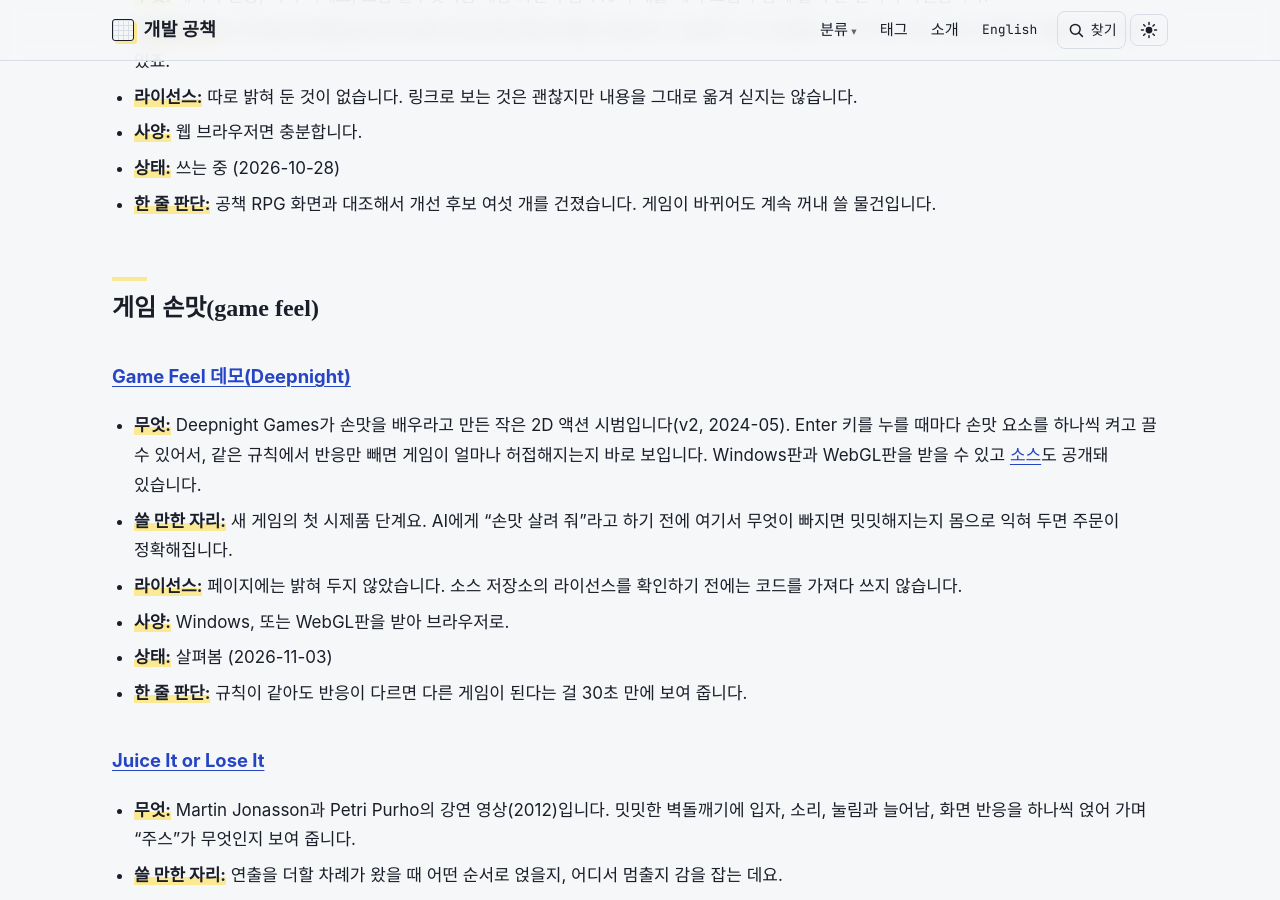
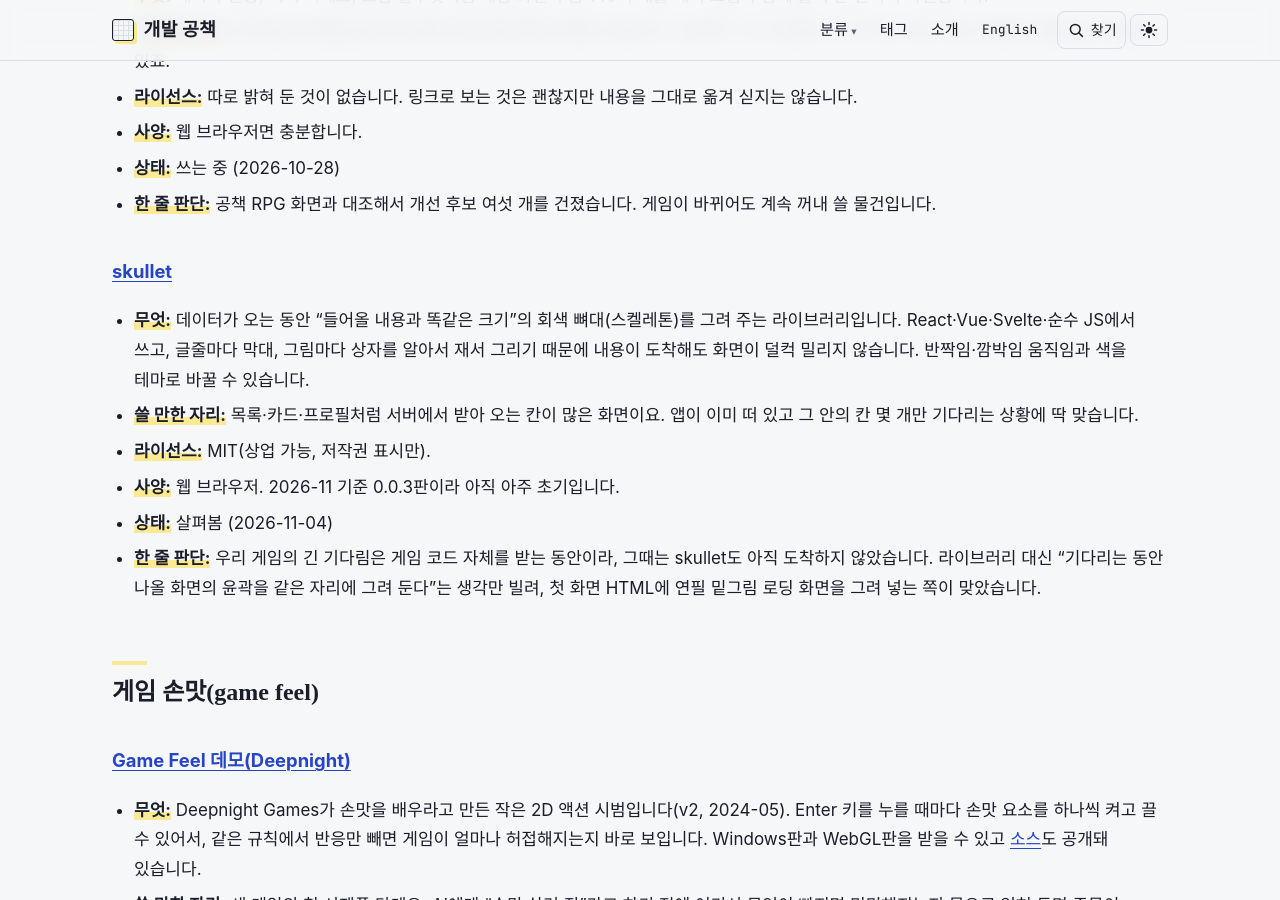
Before and after one commit to wh209302/wh209302.github.io, a Jekyll site: the page built from shelf.md, in a window 1280 px wide and 900 px high, scrolled down 5770 px. Built offline with Jekyll 4.4.1, drawn with Linux system fonts in a browser that asks for light colours; some web fonts are replaced.

Commit message:
기술 서랍: skullet(스켈레톤 로딩) 한 칸 더함
Co-Authored-By: Claude Opus 5.5 <noreply@anthropic.com>
Claude-Session: https://claude.ai/code/session_01LdZGhV1Vb1icygKxJUXdvE

```diff
--- a/shelf.md
+++ b/shelf.md
@@ -138,6 +138,15 @@ AI와 일하다 보면 "오, 이거 대박인데?" 싶은 기술이 하루에도
 - **상태:** 쓰는 중 (2026-10-28)
 - **한 줄 판단:** 공책 RPG 화면과 대조해서 개선 후보 여섯 개를 건졌습니다. 게임이 바뀌어도 계속 꺼내 쓸 물건입니다.
 
+### [skullet](https://github.com/lochie/skullet)
+
+- **무엇:** 데이터가 오는 동안 "들어올 내용과 똑같은 크기"의 회색 뼈대(스켈레톤)를 그려 주는 라이브러리입니다. React·Vue·Svelte·순수 JS에서 쓰고, 글줄마다 막대, 그림마다 상자를 알아서 재서 그리기 때문에 내용이 도착해도 화면이 덜컥 밀리지 않습니다. 반짝임·깜박임 움직임과 색을 테마로 바꿀 수 있습니다.
+- **쓸 만한 자리:** 목록·카드·프로필처럼 서버에서 받아 오는 칸이 많은 화면이요. 앱이 이미 떠 있고 그 안의 칸 몇 개만 기다리는 상황에 딱 맞습니다.
+- **라이선스:** MIT(상업 가능, 저작권 표시만).
+- **사양:** 웹 브라우저. 2026-11 기준 0.0.3판이라 아직 아주 초기입니다.
+- **상태:** 살펴봄 (2026-11-04)
+- **한 줄 판단:** 우리 게임의 긴 기다림은 게임 코드 자체를 받는 동안이라, 그때는 skullet도 아직 도착하지 않았습니다. 라이브러리 대신 "기다리는 동안 나올 화면의 윤곽을 같은 자리에 그려 둔다"는 생각만 빌려, 첫 화면 HTML에 연필 밑그림 로딩 화면을 그려 넣는 쪽이 맞았습니다.
+
 ## 게임 손맛(game feel)
 
 ### [Game Feel 데모(Deepnight)](https://deepnight.net/games/game-feel/)
```
Also changed, not shown: en/shelf.md (+9 -0 lines).
